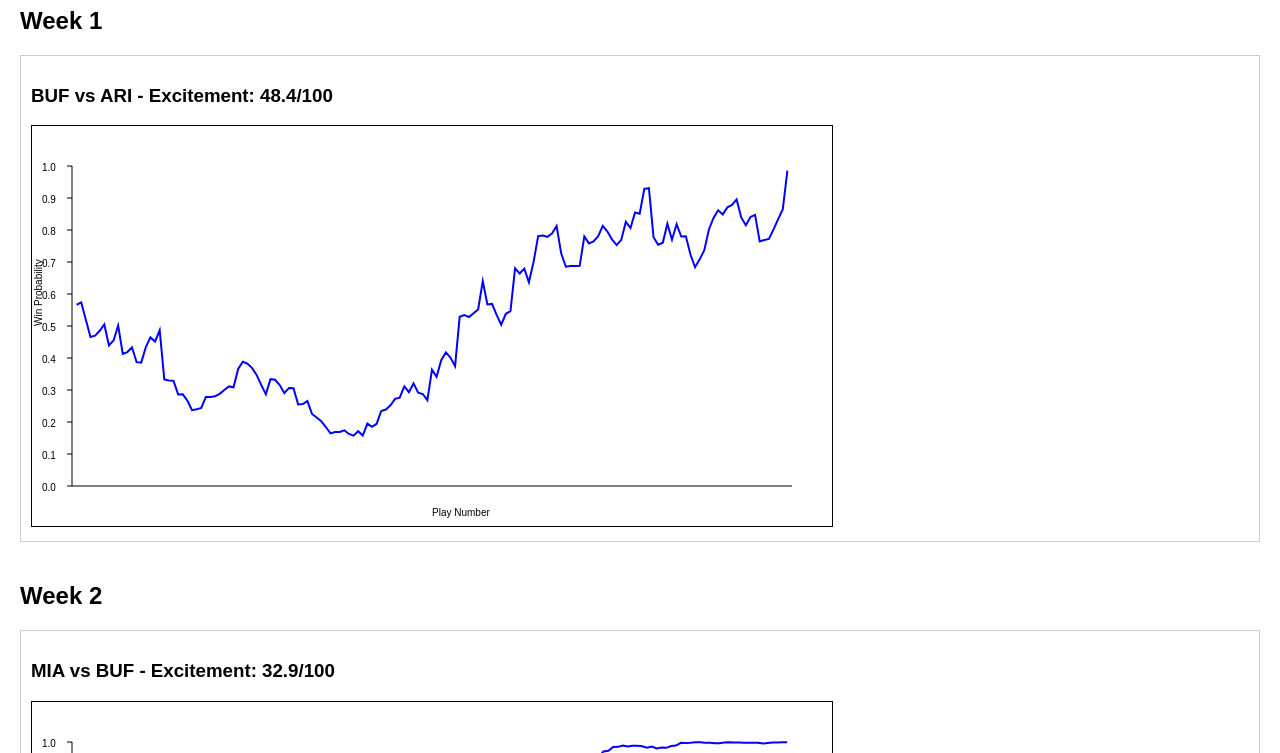
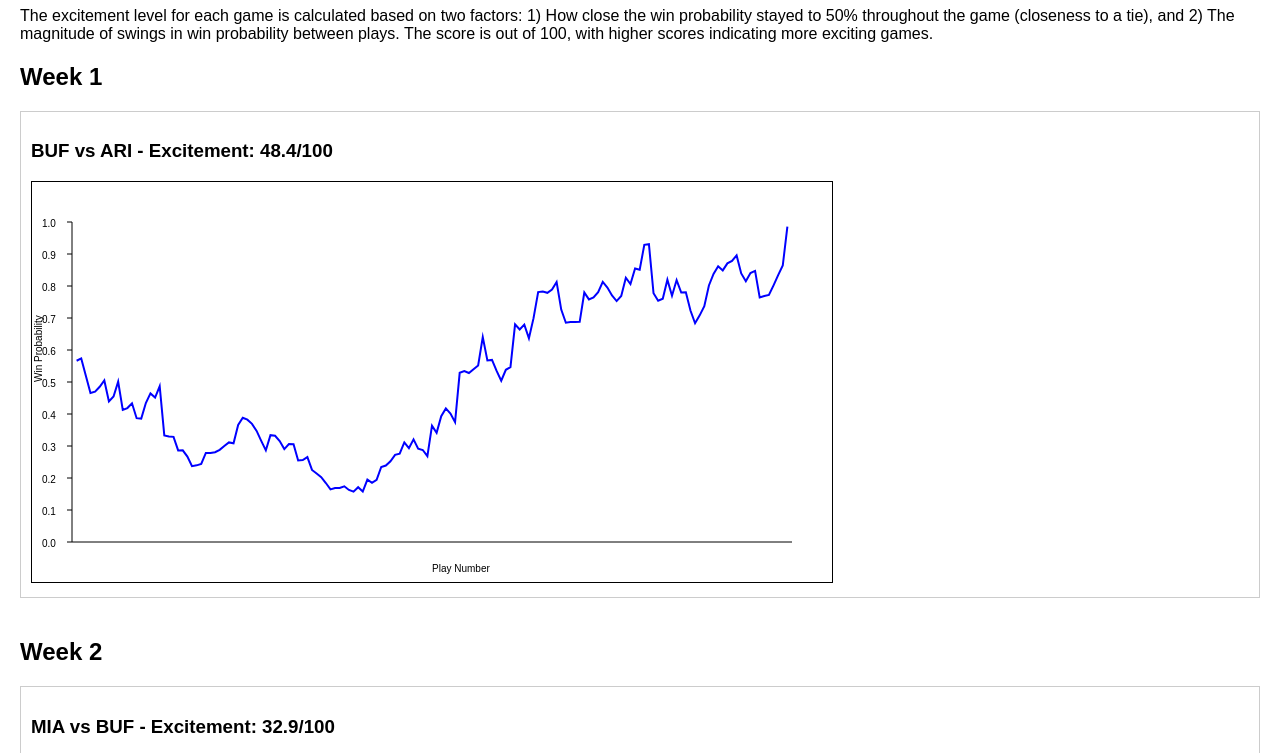
Before and after one commit to benmerz/Win_Probability_Bills, a plain HTML site: page index.html in a window 1280 px wide. Shown: the part 73-826 px from the top of the page. Drawn offline with Linux system fonts and the light colour scheme.

Commit message:
excitement descriprion

```diff
--- a/index.html
+++ b/index.html
@@ -13,6 +13,7 @@
 </head>
 <body>
     <h1>Bills Win Probability by Week</h1>
+    <p>The excitement level for each game is calculated based on two factors: 1) How close the win probability stayed to 50% throughout the game (closeness to a tie), and 2) The magnitude of swings in win probability between plays. The score is out of 100, with higher scores indicating more exciting games.</p>
     <div id="games"></div>
 
     <script>
```
